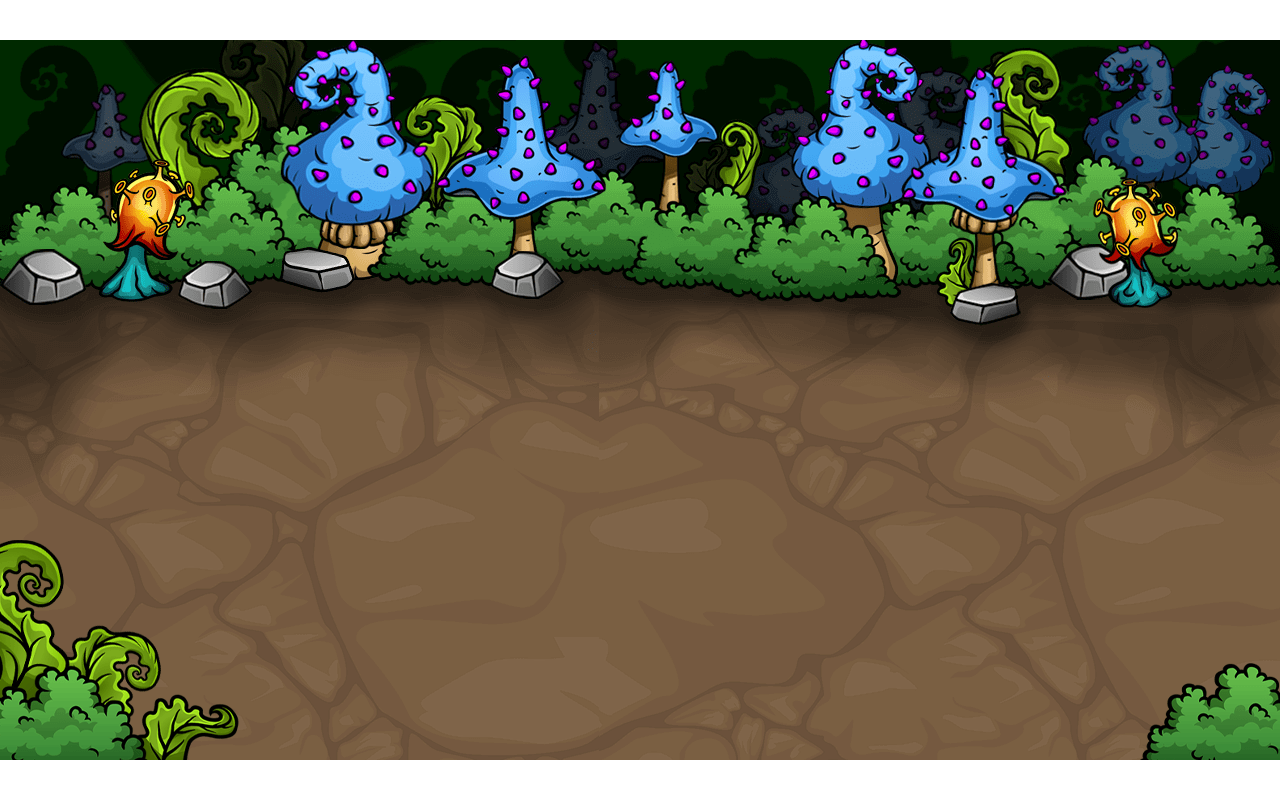
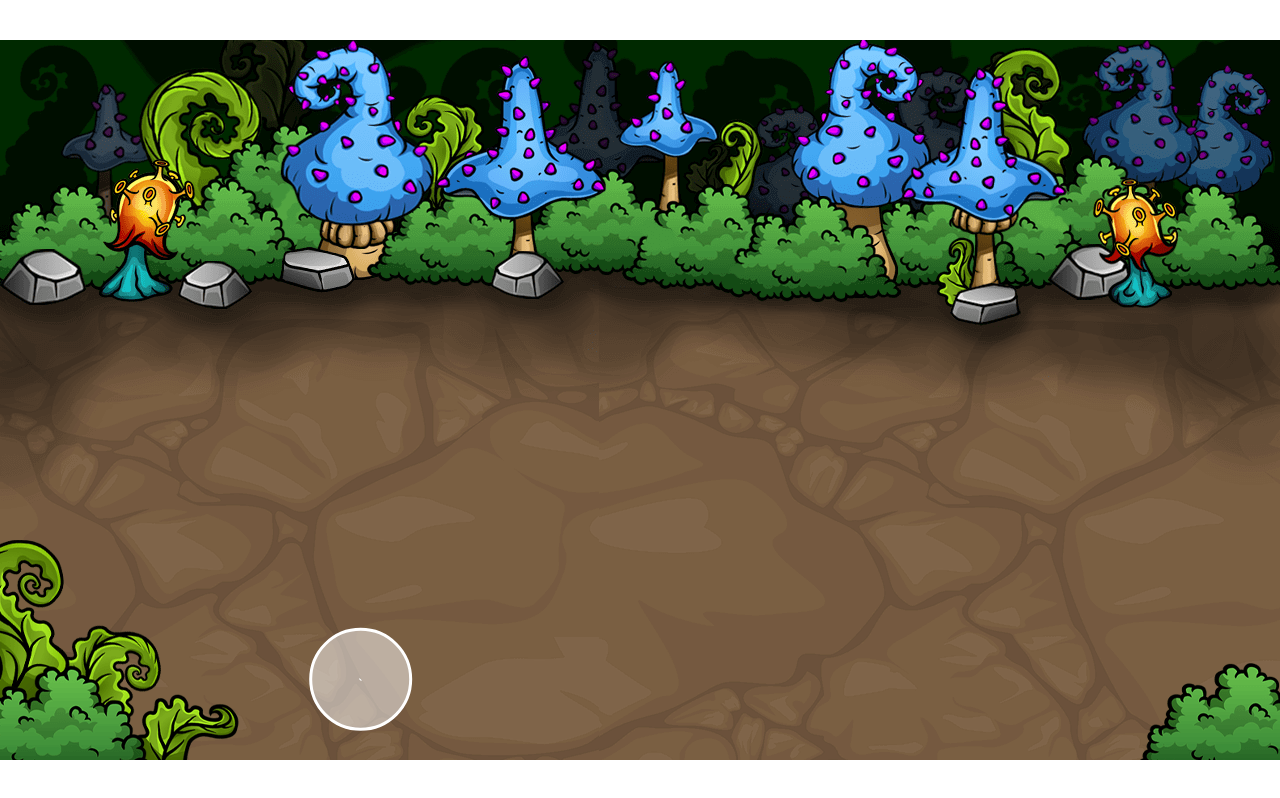
Before and after one commit to rexhent/js-monster-game, a plain HTML site: page index.html in a window 1280 px wide. Drawn offline with Linux system fonts and the light colour scheme.

Commit message:
movement

```diff
--- a/script.js
+++ b/script.js
@@ -4,9 +4,49 @@ window.addEventListener('load', function () {
   canvas.width = 1280;
   canvas.height = 720;
 
+  ctx.fillStyle = 'white';
+  ctx.lineWidth = 3;
+  ctx.strokeStyle = 'white';
+
   class Player {
     constructor(game) {
       this.game = game;
+      this.collisionX = this.game.width * 0.5;
+      this.collisionY = this.game.height * 0.5;
+      this.collisionRadius = 50;
+      this.speedX = 0;
+      this.speedY = 0;
+      this.dx = 0;
+      this.dy = 0;
+      this.speedModifier = 5;
+    }
+    draw(context) {
+      context.beginPath();
+      context.arc(this.collisionX, this.collisionY, 50, 0, Math.PI * 2);
+      context.save();
+      context.globalAlpha = 0.5;
+      context.fill();
+      context.restore();
+      context.stroke();
+      context.beginPath();
+      context.moveTo(this.collisionX, this.collisionY);
+      context.lineTo(this.game.mouse.x, this.game.mouse.y);
+      context.stroke();
+    }
+    update() {
+      this.dx = this.game.mouse.x - this.collisionX;
+      this.dy = this.game.mouse.y - this.collisionY;
+      const distance = Math.hypot(this.dy, this.dx);
+      if (distance > this.speedModifier) {
+        this.speedX = this.dx / distance || 0;
+        this.speedY = this.dy / distance || 0;
+      } else {
+        this.speedX = 0;
+        this.speedY = 0;
+      }
+
+      this.collisionX += this.speedX * this.speedModifier;
+      this.collisionY += this.speedY * this.speedModifier;
     }
   }
 
@@ -15,8 +55,44 @@ window.addEventListener('load', function () {
       this.canvas = canvas;
       this.width = this.canvas.width;
       this.height = this.canvas.height;
+      this.player = new Player(this);
+      this.mouse = {
+        x: this.height * 0.5,
+        y: this.width * 0.5,
+        pressed: false,
+      };
+
+      // event listeners
+      canvas.addEventListener('mousedown', (e) => {
+        this.mouse.x = e.offsetX;
+        this.mouse.y = e.offsetY;
+        this.mouse.pressed = true;
+      });
+      canvas.addEventListener('mouseup', (e) => {
+        this.mouse.x = e.offsetX;
+        this.mouse.y = e.offsetY;
+        this.mouse.pressed = false;
+      });
+      canvas.addEventListener('mousemove', (e) => {
+        if (this.mouse.pressed) {
+          this.mouse.x = e.offsetX;
+          this.mouse.y = e.offsetY;
+        }
+      });
+    }
+    render(context) {
+      this.player.draw(context);
+      this.player.update();
     }
   }
 
-  function animate() {}
+  const game = new Game(canvas);
+  console.log(game);
+
+  function animate() {
+    ctx.clearRect(0, 0, canvas.width, canvas.height);
+    game.render(ctx);
+    window.requestAnimationFrame(animate);
+  }
+  animate();
 });
--- a/style.css
+++ b/style.css
@@ -4,7 +4,7 @@
   box-sizing: border-box;
 }
 #canvas1 {
-  background: url("background.png");
+  background: url('background.png');
   position: absolute;
   top: 50%;
   left: 50%;
@@ -15,4 +15,5 @@
   top: 50%;
   left: 50%;
   transform: translate(-50%, -50%);
+  pointer-events: none;
 }
```
